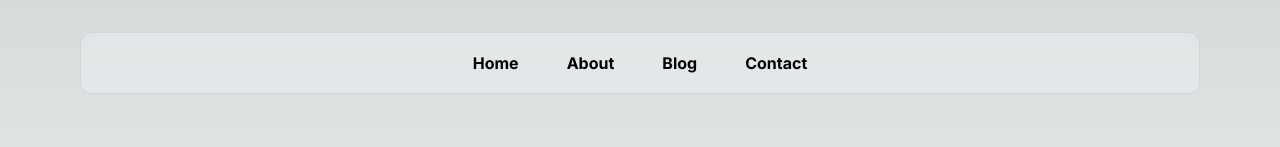
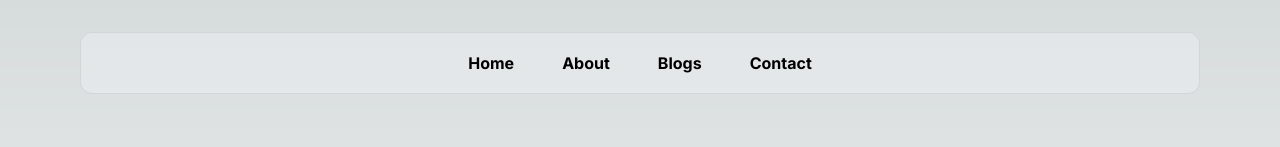
Before and after one commit to Samya-S/HuntingCoder, a Next.js app: page /contact in a window 1280 px wide. Shown: the top 147 px of the page. Built offline with nearby package versions, Linux system fonts and the light colour scheme.

Commit message:
chore: Update blogs link in navbar to point to /blogs instead of /blog

```diff
--- a/components/navbar.js
+++ b/components/navbar.js
@@ -9,7 +9,7 @@ const navbar = () => {
         <ul>
           <Link href='/'><li className="active">Home</li></Link>
           <Link href='/about'><li>About</li></Link>
-          <Link href='/blog'><li>Blog</li></Link>
+          <Link href='/blogs'><li>Blogs</li></Link>
           <Link href='/contact'><li>Contact</li></Link>
         </ul>
       </nav>
```
Also changed, not shown: app/blogs/blog.module.css (renamed from app/blog/blog.module.css), app/blogs/page.js (renamed from app/blog/page.js).
